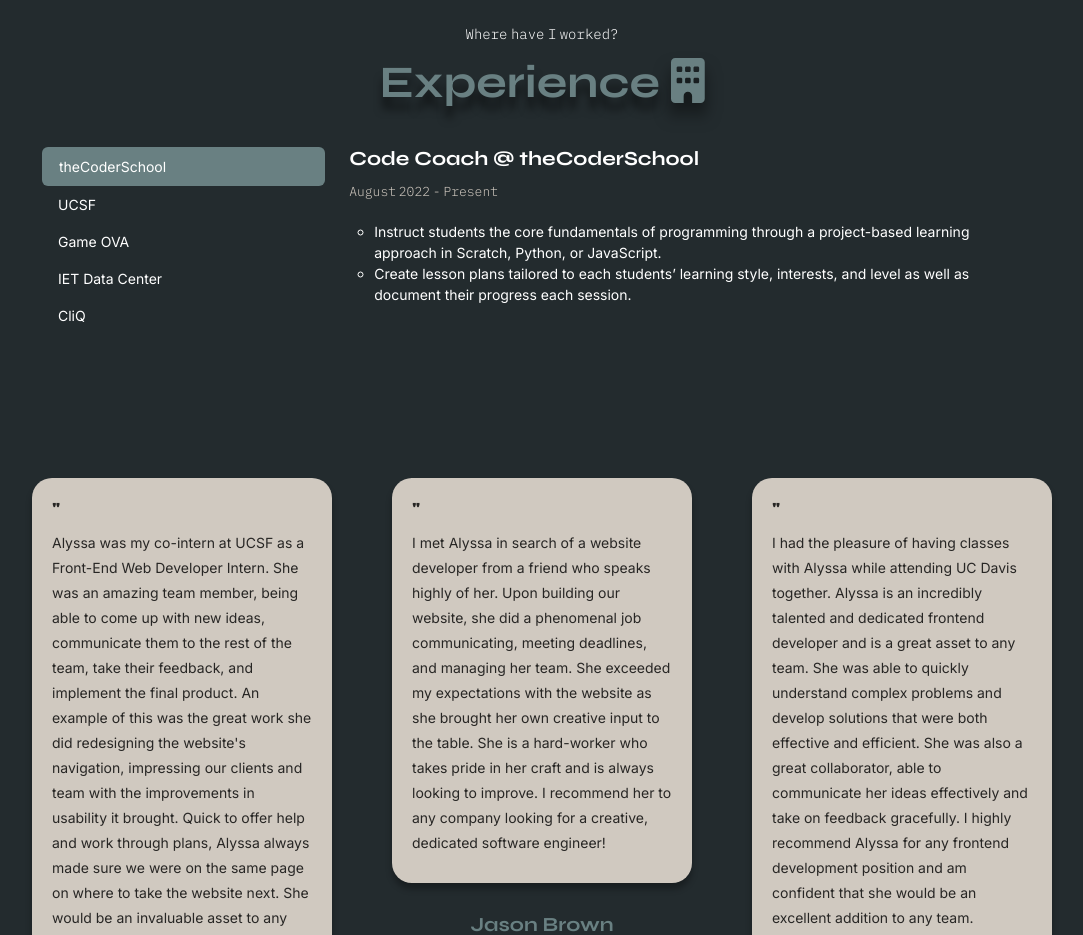
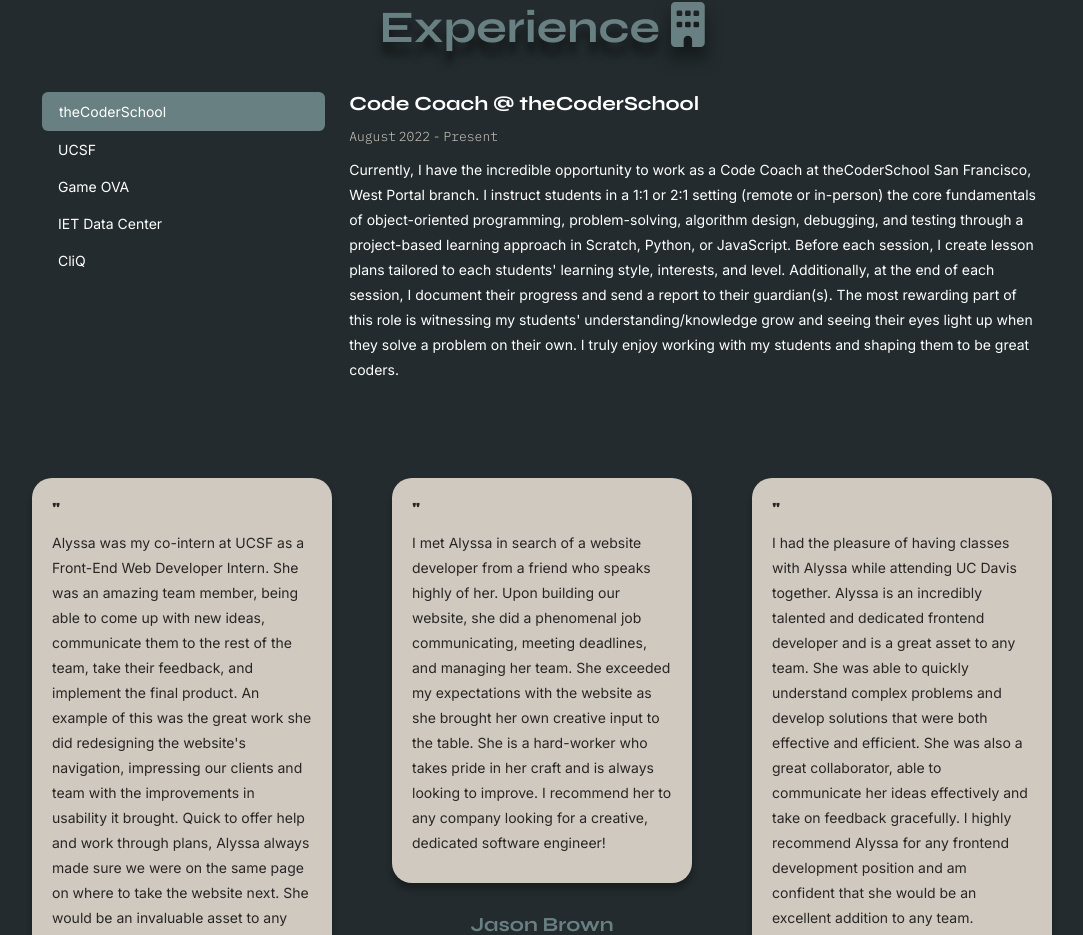
Before and after one commit to alyssamarie0107/alyssamarie0107.github.io, a React (Create React App) app: page / in a window 1280 px wide. Shown: the part 2502-3437 px from the top of the page, without its empty margins (98-1181 px from the left). Built offline with nearby package versions, Linux system fonts and the light colour scheme.

Commit message:
updated experience bullets to be a more detailed summary (coder school complete, others in progress

```diff
--- a/src/sections/experience/Experience.js
+++ b/src/sections/experience/Experience.js
@@ -57,10 +57,11 @@
                     <Tab.Pane eventKey="first">
                       <h5>Code Coach @ theCoderSchool</h5>
                       <p className={ styles.date }>August 2022 - Present</p>
-                      <ul>
+                      {/* <ul>
                         <li>Instruct students the core fundamentals of programming through a project-based learning approach in Scratch, Python, or JavaScript.</li>
                         <li>Create lesson plans tailored to each students’ learning style, interests, and level as well as document their progress each session.</li>
-                      </ul>
+                      </ul> */}
+                      <p>Currently, I have the incredible opportunity to work as a Code Coach at theCoderSchool San Francisco, West Portal branch. I instruct students in a 1:1 or 2:1 setting (remote or in-person) the core fundamentals of object-oriented programming, problem-solving, algorithm design, debugging, and testing through a project-based learning approach in Scratch, Python, or JavaScript. Before each session, I create lesson plans tailored to each students' learning style, interests, and level. Additionally, at the end of each session, I document their progress and send a report to their guardian(s). The most rewarding part of this role is witnessing my students' understanding/knowledge grow and seeing their eyes light up when they solve a problem on their own. I truly enjoy working with my students and shaping them to be great coders.</p>
                     </Tab.Pane>
                     <Tab.Pane eventKey="second">
                       <h5>Frontend Web Developer Intern @ UCSF</h5>
```
